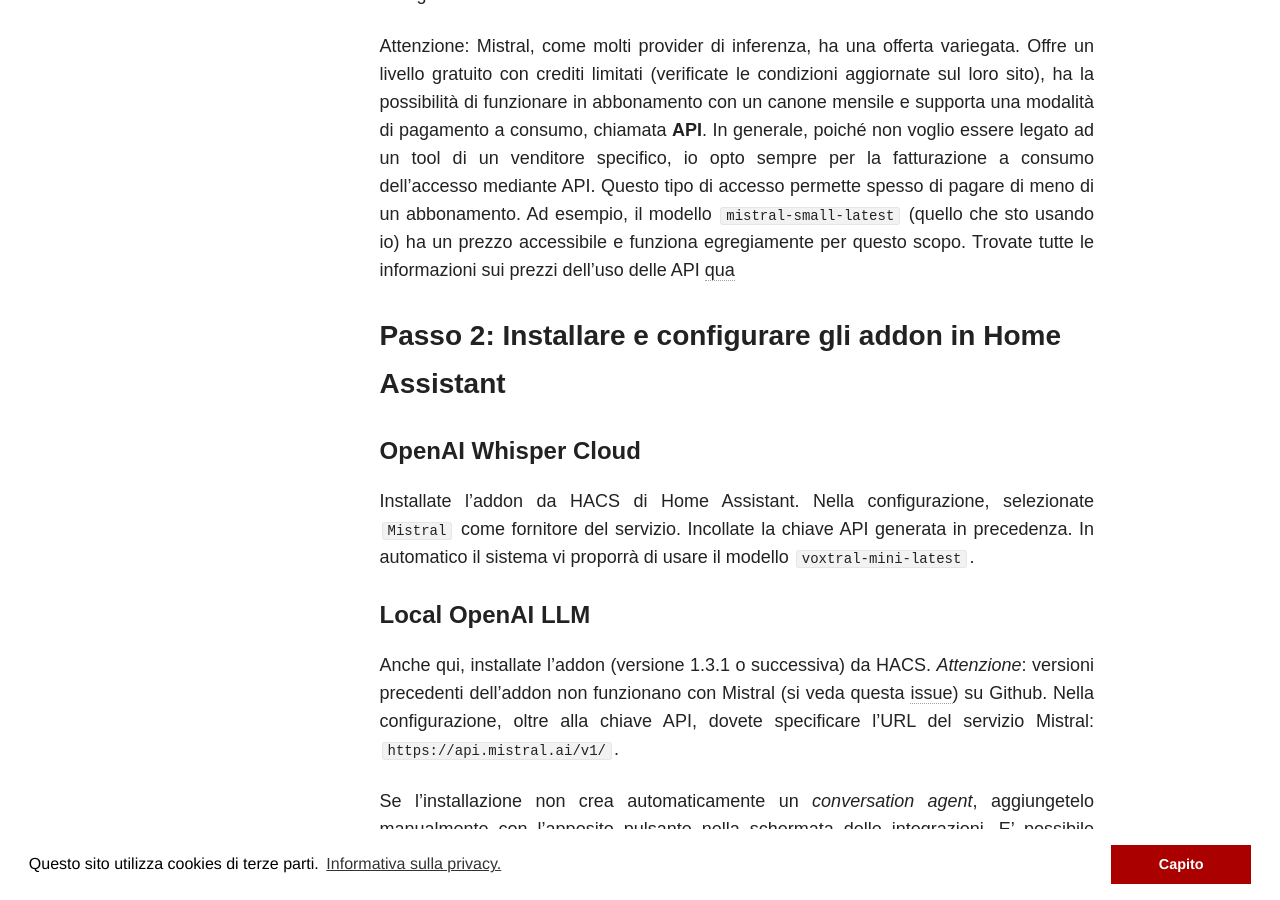
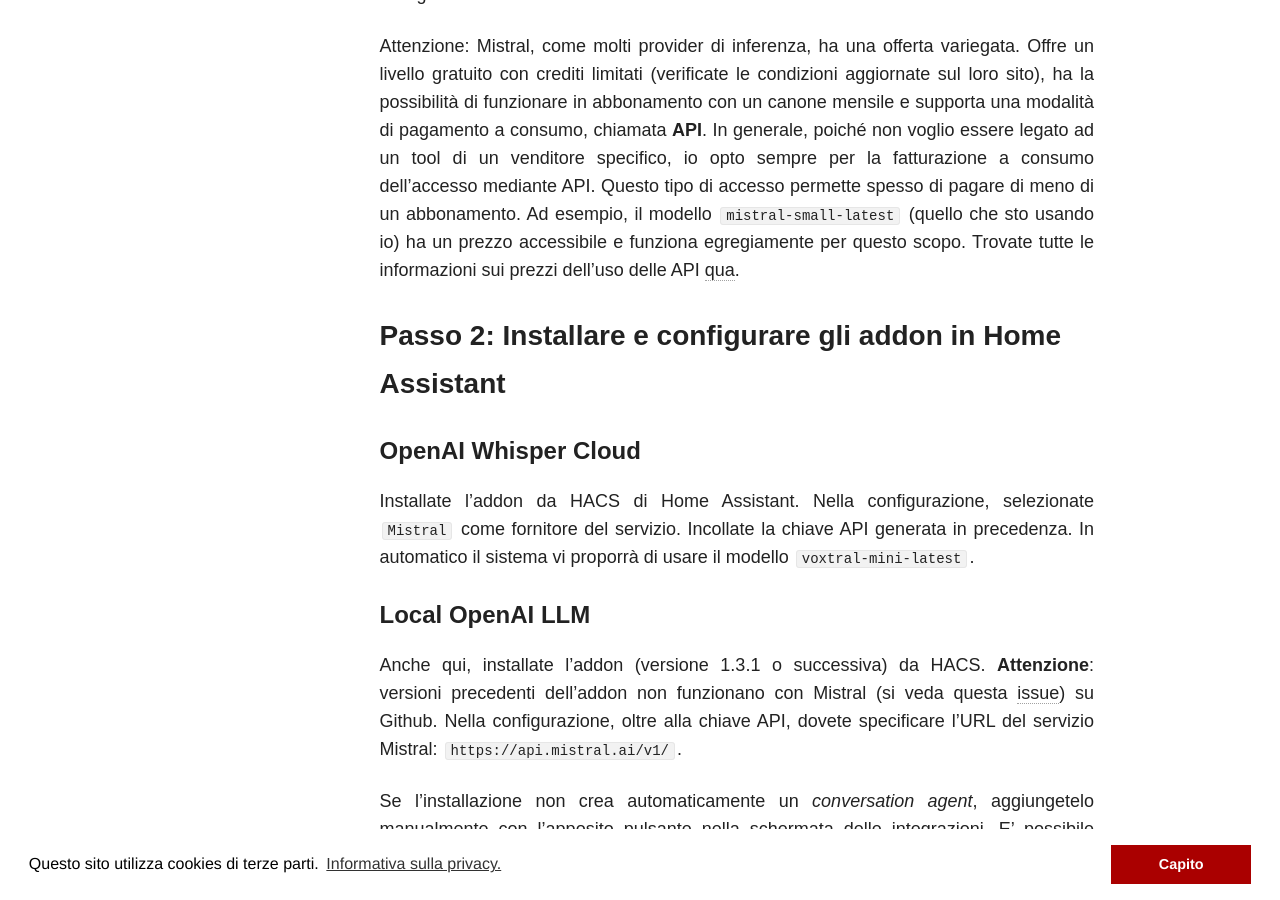
Before and after one commit to ocampana/ocampana.github.io, a Jekyll site: the page built from _posts/blog/2026-02-11-domotica-accessibile-ipovedenti.md, in a window 1280 px wide and 900 px high, scrolled down 1476 px. Built offline with Jekyll 4.4.1, drawn with Linux system fonts in a browser that asks for light colours; nearby versions of some CDN libraries.

Commit message:
Altri mini fix

```diff
--- a/_posts/blog/2026-02-11-domotica-accessibile-ipovedenti.md
+++ b/_posts/blog/2026-02-11-domotica-accessibile-ipovedenti.md
@@ -26,7 +26,7 @@
 
 Prima di tutto, è necessario registrarsi su Mistral AI e generare una chiave API all’indirizzo [https://console.mistral.ai/home](https://console.mistral.ai/home). Per comodità, io l’ho chiamata `homeassistant`, ma potete usare il nome che preferite. Questa chiave servirà per collegare Home Assistant ai servizi di Mistral.
 
-Attenzione: Mistral, come molti provider di inferenza, ha una offerta variegata. Offre un livello gratuito con crediti limitati (verificate le condizioni aggiornate sul loro sito), ha la possibilità di funzionare in abbonamento con un canone mensile e supporta una modalità di pagamento a consumo, chiamata **API**. In generale, poiché non voglio essere legato ad un tool di un venditore specifico, io opto sempre per la fatturazione a consumo dell'accesso mediante API. Questo tipo di accesso permette spesso di pagare di meno di un abbonamento. Ad esempio, il modello `mistral-small-latest` (quello che sto usando io) ha un prezzo accessibile e funziona egregiamente per questo scopo. Trovate tutte le informazioni sui prezzi dell'uso delle API [qua](https://mistral.ai/pricing#api)
+Attenzione: Mistral, come molti provider di inferenza, ha una offerta variegata. Offre un livello gratuito con crediti limitati (verificate le condizioni aggiornate sul loro sito), ha la possibilità di funzionare in abbonamento con un canone mensile e supporta una modalità di pagamento a consumo, chiamata **API**. In generale, poiché non voglio essere legato ad un tool di un venditore specifico, io opto sempre per la fatturazione a consumo dell'accesso mediante API. Questo tipo di accesso permette spesso di pagare di meno di un abbonamento. Ad esempio, il modello `mistral-small-latest` (quello che sto usando io) ha un prezzo accessibile e funziona egregiamente per questo scopo. Trovate tutte le informazioni sui prezzi dell'uso delle API [qua](https://mistral.ai/pricing#api).
 
 ### Passo 2: Installare e configurare gli addon in Home Assistant
 
@@ -36,7 +36,7 @@
 
 #### Local OpenAI LLM
 
-Anche qui, installate l’addon (versione 1.3.1 o successiva) da HACS. *Attenzione*: versioni precedenti dell'addon non funzionano con Mistral (si veda questa [issue](https://github.com/skye-harris/hass_local_openai_llm/issues/22)) su Github. Nella configurazione, oltre alla chiave API, dovete specificare l’URL del servizio Mistral: `https://api.mistral.ai/v1/`.
+Anche qui, installate l’addon (versione 1.3.1 o successiva) da HACS. **Attenzione**: versioni precedenti dell'addon non funzionano con Mistral (si veda questa [issue](https://github.com/skye-harris/hass_local_openai_llm/issues/22)) su Github. Nella configurazione, oltre alla chiave API, dovete specificare l’URL del servizio Mistral: `https://api.mistral.ai/v1/`.
 
 Se l’installazione non crea automaticamente un *conversation agent*, aggiungetelo manualmente con l’apposito pulsante nella schermata delle integrazioni. E' possibile creare anche più di un agente di conversazione, basandosi su diversi modelli (e costi). Come vi dicevo, io uso `mistral-small-latest`.
 
```
